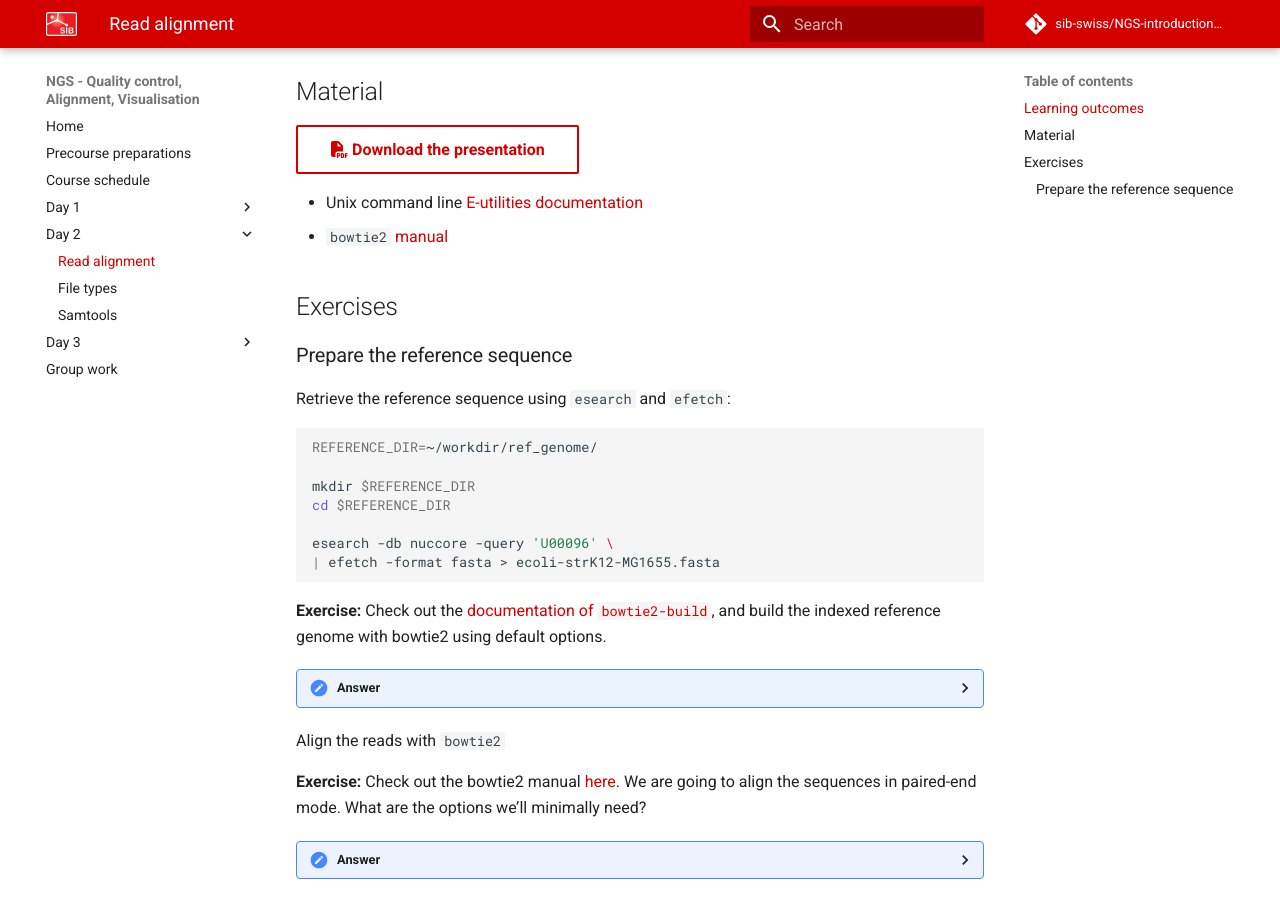
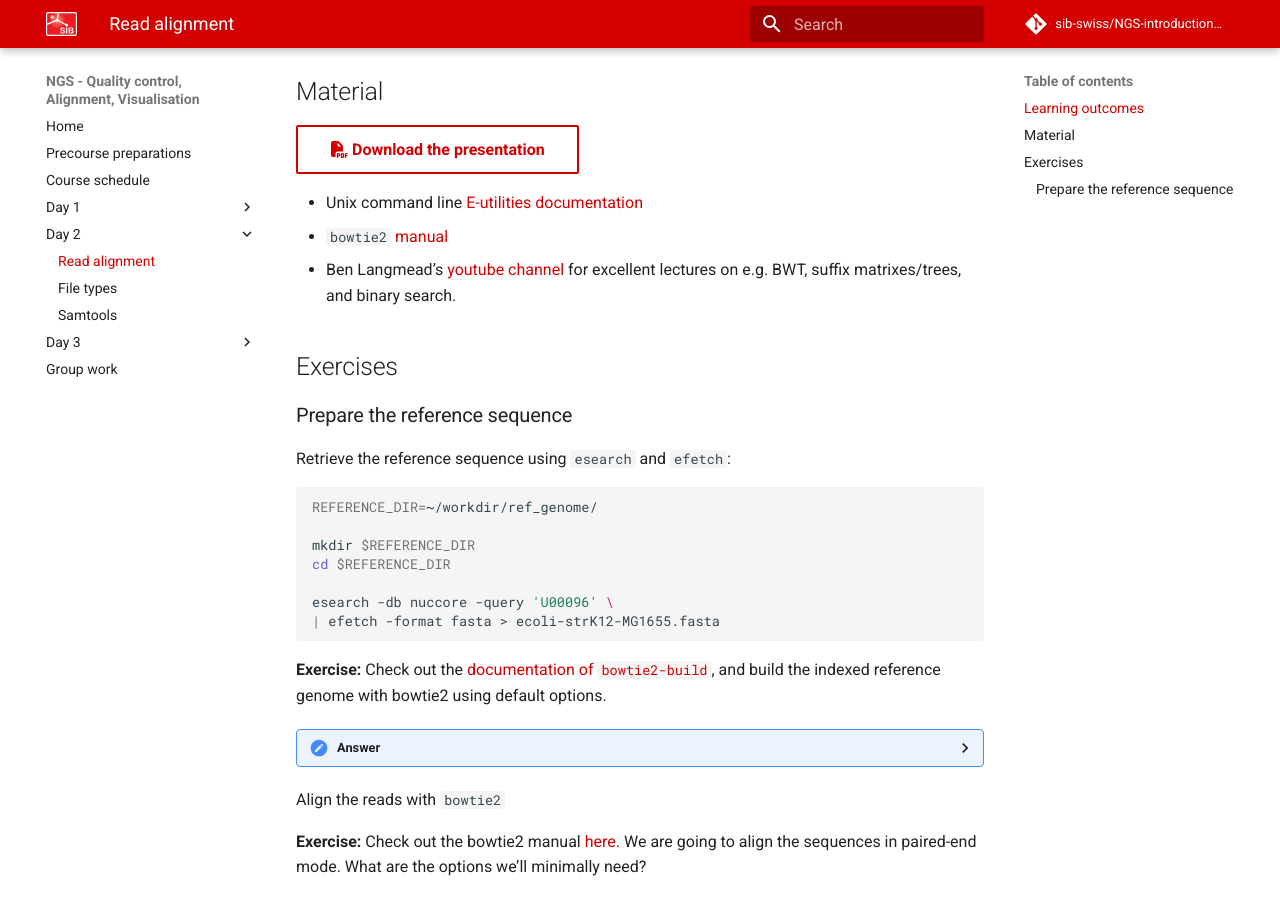
Before and after one commit to sib-swiss/NGS-introduction-training, an MkDocs documentation site: the page built from docs/day2/read_alignment.md, in a window 1280 px wide and 900 px high, scrolled down 365 px. Built offline with MkDocs 1.6.1 and Material for MkDocs 9.7.7, drawn with Linux system fonts in a browser that asks for light colours; comment, search, counter and statistics services are not loaded; the version menu is left out.

Commit message:
alignment improvmements

```diff
--- a/docs/day2/read_alignment.md
+++ b/docs/day2/read_alignment.md
@@ -13,6 +13,7 @@
 
 * Unix command line [E-utilities documentation](https://www.ncbi.nlm.nih.gov/books/NBK179288/)
 * `bowtie2` [manual](http://bowtie-bio.sourceforge.net/bowtie2/manual.shtml#command-line)
+* Ben Langmead's [youtube channel](https://www.youtube.com/channel/UCrDmN9uRVJR7KM8aRE_58Zw) for excellent lectures on e.g. BWT, suffix matrixes/trees, and binary search.
 
 ## Exercises
 
```
Also changed, not shown: 2 other files.
